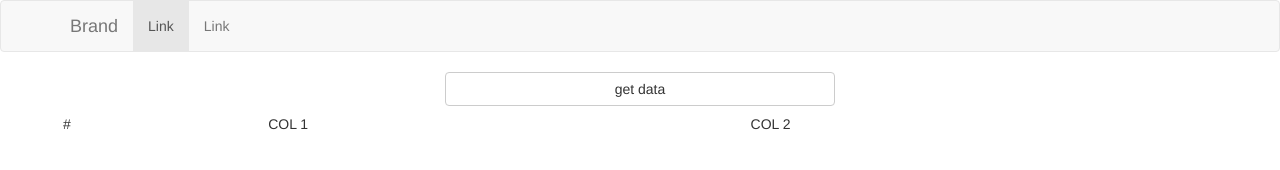
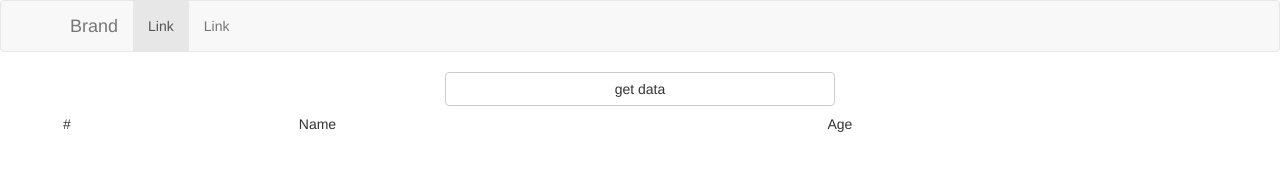
Before and after one commit to liknenS/tryJS, a website: page client/index.html in a window 1280 px wide. Drawn offline with nearby package versions, Linux system fonts and the light colour scheme.

Commit message:
columns names

```diff
--- a/client/index.html
+++ b/client/index.html
@@ -56,8 +56,8 @@
 				<thead>
 					<tr>
 						<td>#</td>
-						<td>COL 1</td>
-						<td>COL 2</td>
+						<td>Name</td>
+						<td>Age</td>
 					</tr>
 				</thead>
 				<tbody id="my-data" class="table-hover">
```
Also changed, not shown: README.md.
